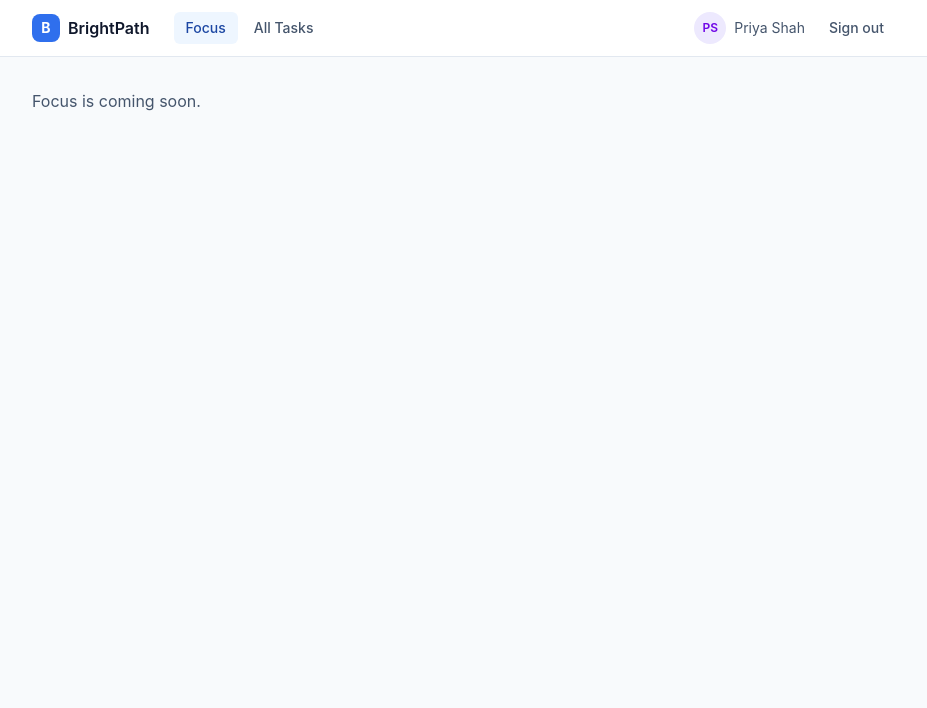
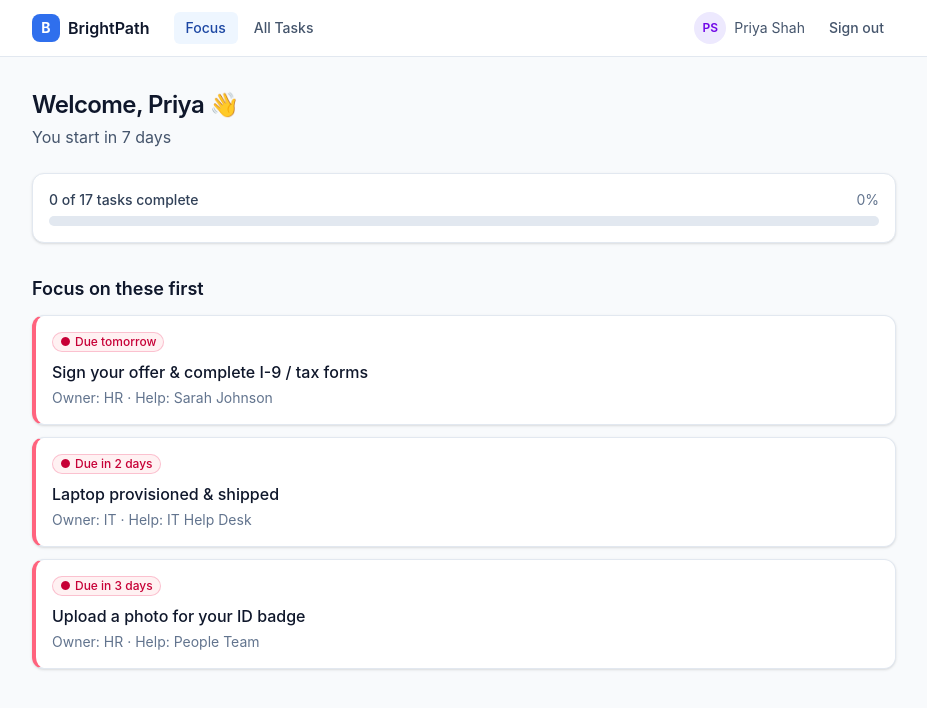
Before and after one commit to ronroyc/brightpath-onboarding-hub, a React (Vite) app: page / in a window 1280 px wide. Both pictures are taken after a click on the button 453 px from the left and 295 px from the top of the page. Shown: the top 708 px of the page, without its empty margins (176-1103 px from the left). Built offline with nearby package versions, Linux system fonts and the light colour scheme.

Commit message:
feat: focus page and task detail modal

```diff
--- a/src/App.tsx
+++ b/src/App.tsx
@@ -1,5 +1,6 @@
 import { BrowserRouter, Navigate, Route, Routes } from 'react-router-dom'
 import Layout from './components/Layout'
+import Focus from './pages/Focus'
 import Placeholder from './pages/Placeholder'
 import SignIn from './pages/SignIn'
 
@@ -9,7 +10,7 @@ export default function App() {
       <Routes>
         <Route path="/" element={<SignIn />} />
         <Route path="/hire" element={<Layout kind="hire" />}>
-          <Route index element={<Placeholder name="Focus" />} />
+          <Route index element={<Focus />} />
           <Route path="tasks" element={<Placeholder name="All Tasks" />} />
         </Route>
         <Route path="/manager" element={<Layout kind="manager" />}>
--- a/src/components/Modal.tsx
+++ b/src/components/Modal.tsx
@@ -10,11 +10,15 @@ interface Props {
 /** Accessible-enough dialog: Esc closes, backdrop click closes, focus moves in. */
 export default function Modal({ title, onClose, children, wide }: Props) {
   const panel = useRef<HTMLDivElement>(null)
+  const closeRef = useRef(onClose)
+  useEffect(() => {
+    closeRef.current = onClose
+  })
 
   useEffect(() => {
     const previous = document.activeElement as HTMLElement | null
     panel.current?.focus()
-    const onKey = (e: KeyboardEvent) => e.key === 'Escape' && onClose()
+    const onKey = (e: KeyboardEvent) => e.key === 'Escape' && closeRef.current()
     document.addEventListener('keydown', onKey)
     document.body.style.overflow = 'hidden'
     return () => {
@@ -22,7 +26,7 @@ export default function Modal({ title, onClose, children, wide }: Props) {
       document.body.style.overflow = ''
       previous?.focus()
     }
-  }, [onClose])
+  }, [])
 
   return (
     <div className="fixed inset-0 z-40 flex items-end justify-center sm:items-center sm:p-6">
--- /dev/null
+++ b/src/components/TaskDetailModal.tsx
@@ -0,0 +1,124 @@
+import { OWNER_LABEL, PHASE_LABEL } from '../lib/labels'
+import { getTaskStatus } from '../lib/status'
+import { dueLabel, formatDate } from '../lib/today'
+import { useApp } from '../state/context'
+import Modal from './Modal'
+import StatusBadge from './StatusBadge'
+
+interface Props {
+  employeeId: string
+  taskId: string
+  onClose: () => void
+  /** New hires can complete their own tasks; managers get a read-only view. */
+  canToggle?: boolean
+}
+
+export default function TaskDetailModal({ employeeId, taskId, onClose, canToggle = true }: Props) {
+  const { employees, today, toggleTask, notify } = useApp()
+  const task = employees.find((e) => e.id === employeeId)?.tasks.find((t) => t.id === taskId)
+  if (!task) return null
+
+  const status = getTaskStatus(task, today)
+  const done = status === 'completed'
+
+  const toggle = () => {
+    toggleTask(employeeId, taskId)
+    notify(done ? `Marked incomplete: ${task.title}` : `Completed: ${task.title}`)
+    onClose()
+  }
+
+  return (
+    <Modal title={task.title} onClose={onClose}>
+      <div className="flex items-start justify-between gap-4 border-b border-slate-100 p-5">
+        <div>
+          <StatusBadge
+            status={status}
+            label={status === 'overdue' ? dueLabel(task.dueDate, today) : undefined}
+          />
+          <h2 className="mt-2 text-lg font-semibold leading-snug text-slate-900">{task.title}</h2>
+        </div>
+        <button
+          onClick={onClose}
+          aria-label="Close"
+          className="-mr-1 -mt-1 rounded-md p-1.5 text-slate-500 hover:bg-slate-100"
+        >
+          ✕
+        </button>
+      </div>
+
+      <div className="space-y-5 overflow-y-auto p-5 text-sm">
+        <dl className="grid grid-cols-3 gap-3 rounded-lg bg-slate-50 p-3">
+          <div>
+            <dt className="text-xs text-slate-500">Due</dt>
+            <dd className="font-medium text-slate-800">{formatDate(task.dueDate)}</dd>
+            {!done && <dd className="text-xs text-slate-500">{dueLabel(task.dueDate, today)}</dd>}
+          </div>
+          <div>
+            <dt className="text-xs text-slate-500">Phase</dt>
+            <dd className="font-medium text-slate-800">{PHASE_LABEL[task.phase]}</dd>
+          </div>
+          <div>
+            <dt className="text-xs text-slate-500">Owner</dt>
+            <dd className="font-medium text-slate-800">{OWNER_LABEL[task.owner]}</dd>
+          </div>
+        </dl>
+
+        <section>
+          <h3 className="mb-1 font-semibold text-slate-900">What to do</h3>
+          <p className="leading-relaxed text-slate-700">{task.description}</p>
+        </section>
+
+        <section>
+          <h3 className="mb-1 font-semibold text-slate-900">Why this matters</h3>
+          <p className="leading-relaxed text-slate-700">{task.whyItMatters}</p>
+        </section>
+
+        {task.link && (
+          <a
+            href={task.link.url}
+            target="_blank"
+            rel="noreferrer"
+            className="inline-flex items-center gap-1 font-medium text-brand-600 hover:underline"
+          >
+            {task.link.label} <span aria-hidden="true">↗</span>
+          </a>
+        )}
+
+        <section className="rounded-lg border border-slate-200 p-3">
+          <h3 className="mb-1 text-xs font-semibold uppercase tracking-wide text-slate-500">
+            Need help?
+          </h3>
+          <p className="font-medium text-slate-900">{task.helpContact.name}</p>
+          <p className="text-slate-600">{task.helpContact.role}</p>
+          <a
+            href={`mailto:${task.helpContact.email}?subject=${encodeURIComponent(`Question: ${task.title}`)}`}
+            className="text-brand-600 hover:underline"
+          >
+            {task.helpContact.email}
+          </a>
+        </section>
+      </div>
+
+      <div className="flex justify-end gap-2 border-t border-slate-100 p-4">
+        <button
+          onClick={onClose}
+          className="rounded-lg px-4 py-2 text-sm font-medium text-slate-600 hover:bg-slate-100"
+        >
+          Close
+        </button>
+        {canToggle && (
+          <button
+            onClick={toggle}
+            className={`rounded-lg px-4 py-2 text-sm font-medium ${
+              done
+                ? 'border border-slate-300 text-slate-700 hover:bg-slate-50'
+                : 'bg-brand-500 text-white hover:bg-brand-600'
+            }`}
+          >
+            {done ? 'Mark incomplete' : 'Mark complete'}
+          </button>
+        )}
+      </div>
+    </Modal>
+  )
+}
--- /dev/null
+++ b/src/lib/labels.ts
@@ -0,0 +1,16 @@
+import type { Owner, Phase } from '../types'
+
+export const PHASE_LABEL: Record<Phase, string> = {
+  before_day_1: 'Before Day 1',
+  week_1: 'Week 1',
+  weeks_2_4: 'Weeks 2–4',
+}
+
+export const PHASES: Phase[] = ['before_day_1', 'week_1', 'weeks_2_4']
+
+export const OWNER_LABEL: Record<Owner, string> = {
+  new_hire: 'You',
+  manager: 'Your manager',
+  it: 'IT',
+  hr: 'HR',
+}
--- /dev/null
+++ b/src/pages/Focus.tsx
@@ -0,0 +1,89 @@
+import { useState } from 'react'
+import { Link } from 'react-router-dom'
+import ProgressBar from '../components/ProgressBar'
+import StatusBadge from '../components/StatusBadge'
+import TaskDetailModal from '../components/TaskDetailModal'
+import { OWNER_LABEL } from '../lib/labels'
+import { getTaskStatus, isUrgent } from '../lib/status'
+import { dueLabel, formatDate, startLabel } from '../lib/today'
+import { useApp } from '../state/context'
+
+const MAX_FOCUS = 5
+
+export default function Focus() {
+  const { session, employees, today } = useApp()
+  const [openTask, setOpenTask] = useState<string | null>(null)
+  const me = employees.find((e) => e.id === session?.id)
+  if (!me) return null
+
+  const done = me.tasks.filter((t) => t.completedAt).length
+  const urgent = me.tasks
+    .filter((t) => isUrgent(getTaskStatus(t, today)))
+    .sort((a, b) => a.dueDate.localeCompare(b.dueDate))
+  const shown = urgent.slice(0, MAX_FOCUS)
+  const extra = urgent.length - shown.length
+  const next = me.tasks
+    .filter((t) => !t.completedAt && !isUrgent(getTaskStatus(t, today)))
+    .sort((a, b) => a.dueDate.localeCompare(b.dueDate))[0]
+
+  return (
+    <div>
+      <h1 className="text-2xl font-semibold tracking-tight text-slate-900">
+        Welcome, {me.name.split(' ')[0]} 👋
+      </h1>
+      <p className="mt-1 text-slate-600">{startLabel(me.startDate, today)}</p>
+
+      <div className="mt-6 rounded-xl border border-slate-200 bg-white p-4 shadow-sm">
+        <ProgressBar done={done} total={me.tasks.length} label={`${done} of ${me.tasks.length} tasks complete`} />
+      </div>
+
+      <h2 className="mb-3 mt-8 text-lg font-semibold text-slate-900">Focus on these first</h2>
+
+      {shown.length === 0 ? (
+        <div className="rounded-xl border border-emerald-200 bg-emerald-50 p-6 text-center">
+          <p className="text-lg font-semibold text-emerald-900">You're all caught up 🎉</p>
+          {next ? (
+            <p className="mt-2 text-sm text-emerald-800">
+              Next up: <span className="font-medium">{next.title}</span> — {formatDate(next.dueDate)}
+            </p>
+          ) : (
+            <p className="mt-2 text-sm text-emerald-800">You've finished your whole onboarding plan.</p>
+          )}
+        </div>
+      ) : (
+        <ul className="space-y-3">
+          {shown.map((t) => {
+            const status = getTaskStatus(t, today)
+            return (
+              <li key={t.id}>
+                <button
+                  onClick={() => setOpenTask(t.id)}
+                  className="w-full rounded-xl border border-slate-200 border-l-4 border-l-rose-400 bg-white p-4 text-left shadow-sm transition hover:shadow focus:outline-none focus-visible:ring-2 focus-visible:ring-brand-500"
+                >
+                  <div className="flex flex-wrap items-center gap-2">
+                    <StatusBadge status={status} label={dueLabel(t.dueDate, today)} />
+                  </div>
+                  <p className="mt-2 font-medium text-slate-900">{t.title}</p>
+                  <p className="mt-1 text-sm text-slate-500">
+                    Owner: {OWNER_LABEL[t.owner]} · Help: {t.helpContact.name}
+                  </p>
+                </button>
+              </li>
+            )
+          })}
+        </ul>
+      )}
+
+      {extra > 0 && (
+        <Link
+          to="/hire/tasks"
+          className="mt-4 inline-block text-sm font-medium text-brand-600 hover:underline"
+        >
+          +{extra} more urgent {extra === 1 ? 'task' : 'tasks'} →
+        </Link>
+      )}
+
+      {openTask && <TaskDetailModal employeeId={me.id} taskId={openTask} onClose={() => setOpenTask(null)} />}
+    </div>
+  )
+}
```
